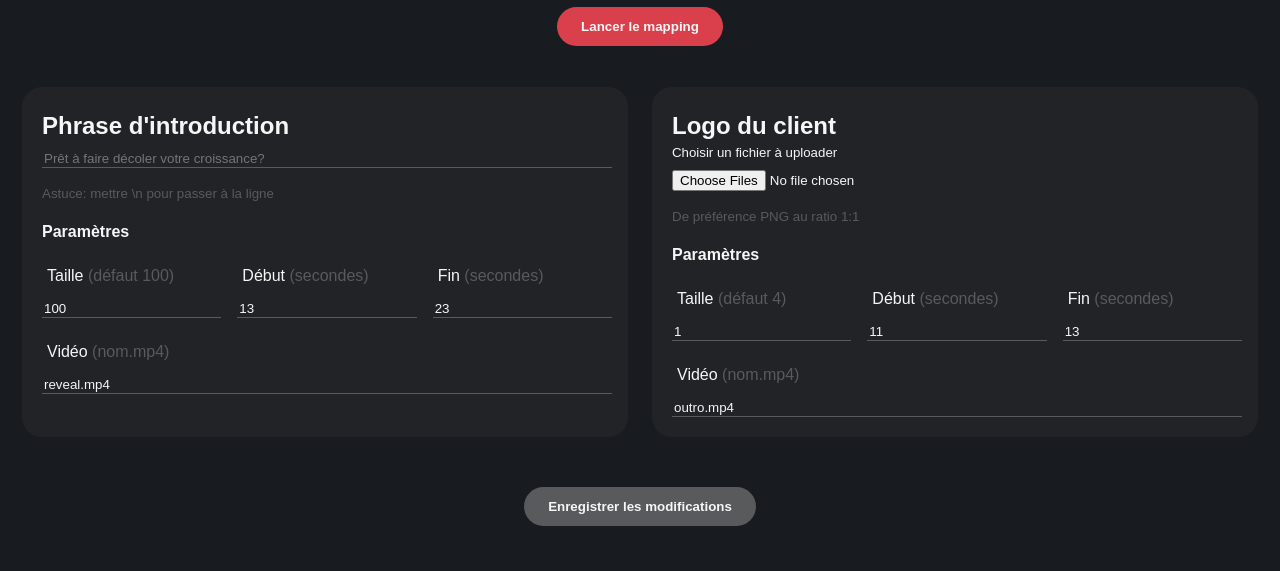
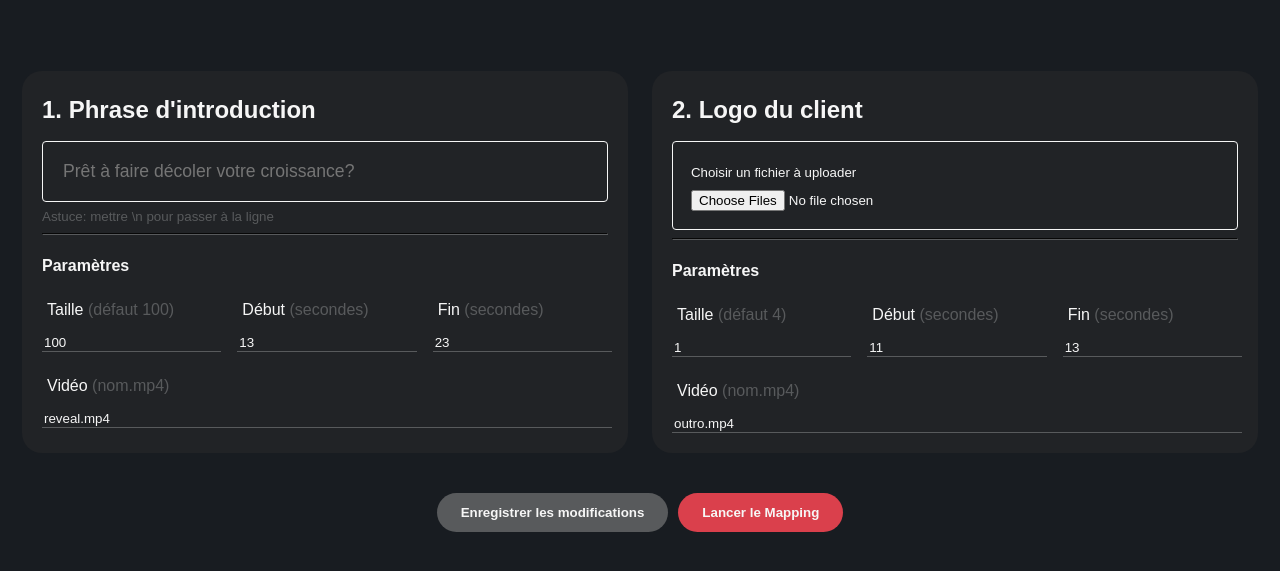
Before and after one commit to NexusI9/office-video-mapping, a website: page public/index.html in a window 1280 px wide. Shown: the part 101-672 px from the top of the page. Drawn offline with Linux system fonts and the light colour scheme; no server answers.

Commit message:
improve homepage ui

```diff
--- a/app.js
+++ b/app.js
@@ -72,6 +72,7 @@ switch(process.platform){
 
 app.post('/launch', function(req,res){
 
+  console.log('launch');
   if(launched){ return res.send({success: false}); }
   launched = true;
 
@@ -91,9 +92,9 @@ app.post('/launch', function(req,res){
 
 });
 
-app.post('/update', upload.single('client'), function(req, res){
+app.post('/', upload.single('client'), function(req, res){
 
-
+    console.log(req.body);
     console.log('\n\n\n_____________________________________');
     console.log('_______________UPDATES_______________');
     console.log('_____________________________________');
@@ -110,7 +111,7 @@ app.post('/update', upload.single('client'), function(req, res){
 
       console.log({parentKey, childKey, value});
 
-      if(value && value.length > 0 &&  configFile[parentKey][childKey] ){
+      if(value && value.length && configFile[parentKey][childKey] ){
         console.log(`${ configFile[parentKey][childKey]  } => ${value}`);
         configFile[parentKey][childKey] = value;
       }
--- a/public/index.html
+++ b/public/index.html
@@ -22,20 +22,17 @@
         <img alt="redboxlogo" src="./assets/logo.png"/>
         <h2>Mapping manager</h2>
       </div>
-      <form method="POST" action='/launch'>
-        <input type="submit" value="Lancer le mapping" class='cta primaire' />
-      </form>
     </nav>
 
     <div id="container">
-      <form method="POST" id='updateform' action='/update' enctype='multipart/form-data'>
+      <form method="POST" id='updateform' action="#" enctype='multipart/form-data'>
         <fieldset>
-          <h2>Phrase d'introduction</h2>
-          <label for="tagline_value">
+          <h2>1. Phrase d'introduction</h2>
+          <label for="tagline_value" class="card">
             <input type="text" id="tagline_value" name="tagline_value" placeholder="Prêt à faire décoler votre croissance?"/>
           </label>
-          <p><small class="discrete">Astuce: mettre \n pour passer à la ligne</small></p>
-
+          <p class="tips"><small class="discrete">Astuce: mettre \n pour passer à la ligne</small></p>
+          <hr>
           <h4>Paramètres</h4>
           <section class="parameters">
 
@@ -64,12 +61,12 @@
           </section>
         </fieldset>
         <fieldset>
-          <h2>Logo du client</h2>
-          <h5>Choisir un fichier à uploader</h5>
-          <label for="file">
+          <h2>2. Logo du client</h2>
+          <label for="file" class="card">
+            <h5>Choisir un fichier à uploader</h5>
             <input type="file" id="file" name="client" multiple />
           </label>
-          <p><small class="discrete">De préférence PNG au ratio 1:1</small></p>
+          <hr>
           <h4>Paramètres</h4>
           <section class="parameters">
 
@@ -97,12 +94,13 @@
 
           </section>
         </fieldset>
-        <fieldset>
-          <input type="submit" value="Enregistrer les modifications" name="submit" class="cta" />
+        <fieldset class="submit-field">
+          <button type="submit" value="update" name="action" class="cta">Enregistrer les modifications</button>
+          <button type="submit" value="launch" name='action' class='cta primaire'/>Lancer le Mapping</button>
+        </fieldset>
           <small id="sent">Merci, le contenu a été mis-à-jour!</small>
-        </fieldset>
+
       </form>
-
     </div>
 
 </body>
--- a/public/sheets/sheet.scss
+++ b/public/sheets/sheet.scss
@@ -79,6 +79,7 @@ nav{
   display: flex;
   justify-content: center;
   align-items: center;
+  flex-direction: column;
 
 }
 
@@ -95,7 +96,28 @@ input[type=text]{
   }
 }
 
+
+.tips{
+  margin: 0;
+}
+
 label:has(input[type=file]){ &, input{ cursor: pointer; }}
+
+hr{
+  border-width: 1px;
+  border-color: #585A5C;
+}
+.card{
+  display: block;
+  padding: 18px;
+  border: solid 1px var(--white);
+  border-radius: 4px;
+  box-sizing: border-box;
+  input{
+    border: none;
+  }
+}
+
 
 #updateform{
   max-width: 100%;
@@ -111,11 +133,22 @@ label:has(input[type=file]){ &, input{ cursor: pointer; }}
 
   & > h2{ margin: 2px 0;}
 
+  .card{
+    margin-top: 17px;
+    margin-bottom: 5px;
+  }
+
+  input#tagline_value{
+    font-size: 1.1rem;
+    margin: 0;
+  }
+
   #sent{
     margin: auto;
     opacity: 0;
     transform: opacity 0.2s ease-out;
     color: greenyellow;
+    grid-column: span 2;
   }
 
   fieldset{
@@ -127,14 +160,15 @@ label:has(input[type=file]){ &, input{ cursor: pointer; }}
     h2, h5{ margin:0; margin-top: 5px;}
     input{ margin-top: 10px; }
 
-    &:last-of-type{
+    &.submit-field{
       background: transparent;
       grid-column: span 2;
       display: flex;
       align-items: center;
       justify-content: center;
       gap: 10px;
-      flex-direction: column;
+      flex-direction: row;
+      justify-self: center;
 
     }
   }
--- a/src/config.json
+++ b/src/config.json
@@ -1,6 +1,6 @@
 {
   "tagline": {
-    "value": "Philippe, \\n prêt à rejoindre Redbox ?",
+    "value": "Philippe, \\n prêt à rejoindre Redbox?",
     "start": "13",
     "end": "23",
     "video": "reveal.mp4",
```
Also changed, not shown: public/sheets/sheet.css, 3 other files.
